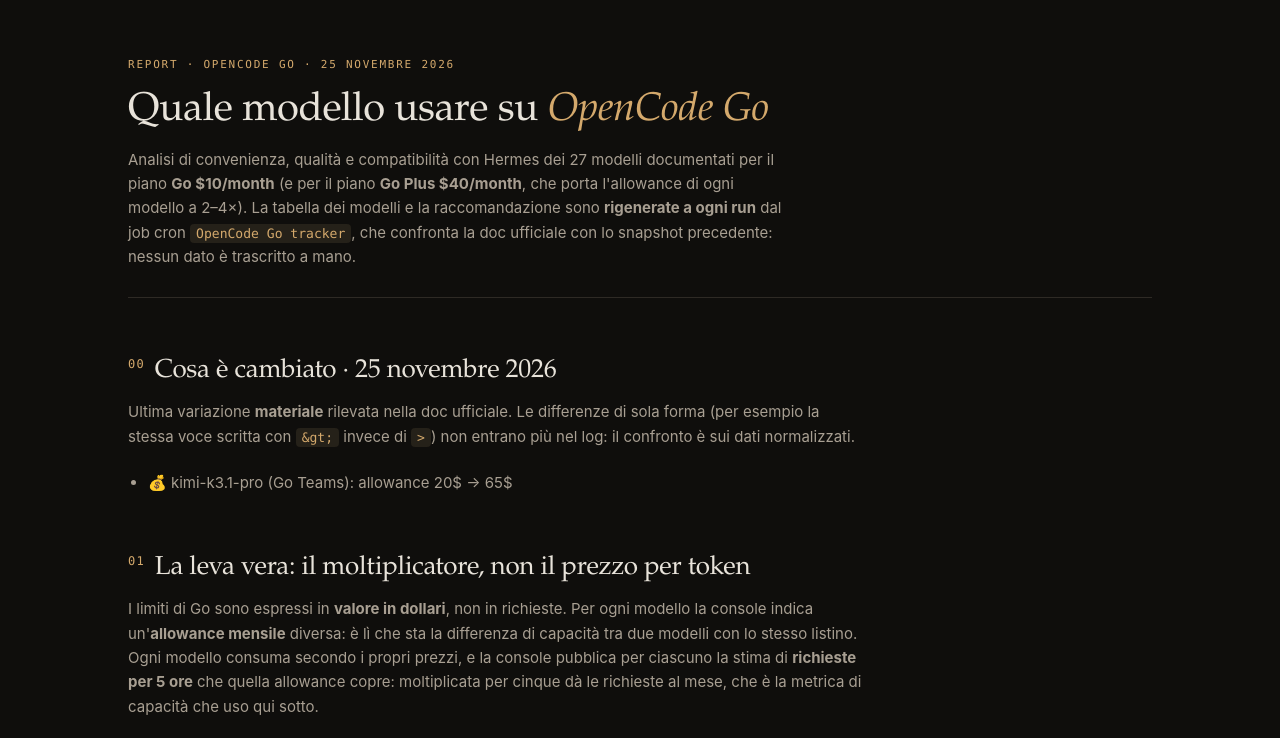
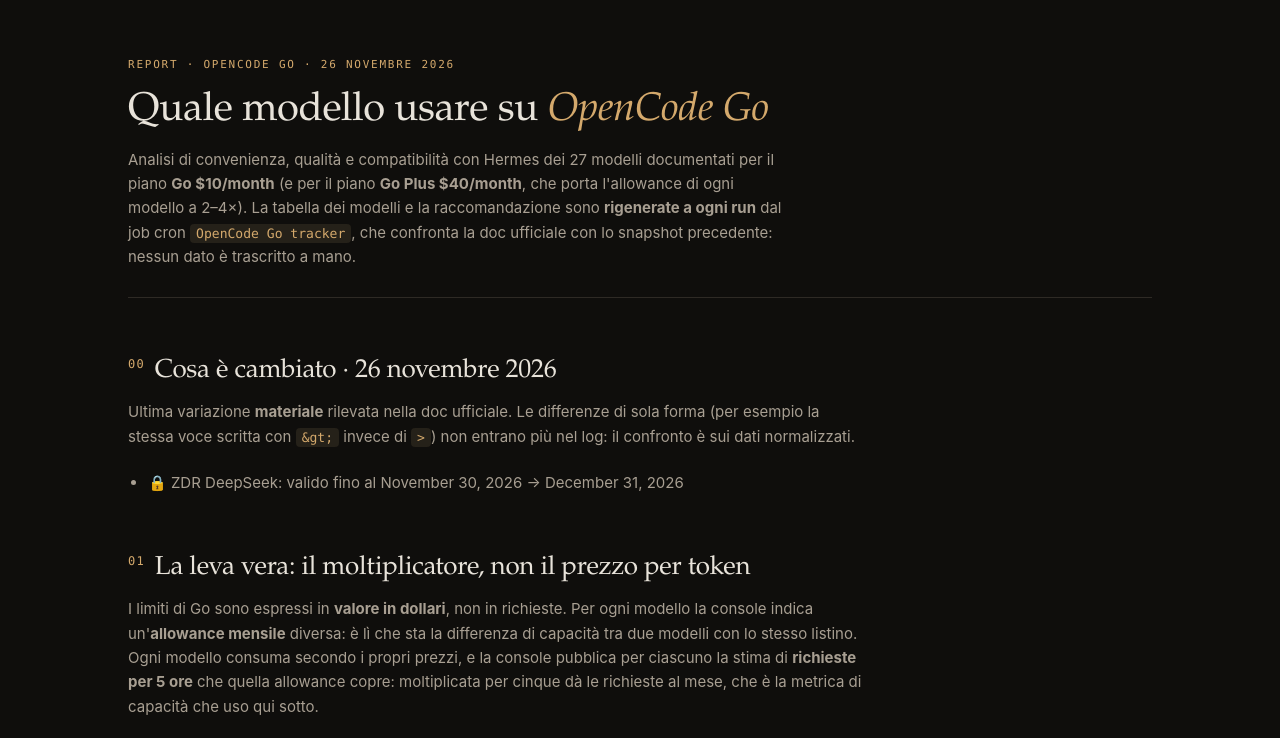
Before and after one commit to Lukather/opencode-go-report, a plain HTML site: page index.html in a window 1280 px wide. Shown: the top 738 px of the page. Drawn offline with Linux system fonts and the light colour scheme.

Commit message:
report: rigenerazione completa 2026-11-26

```diff
--- a/index.html
+++ b/index.html
@@ -3,7 +3,7 @@
 <head>
 <meta charset="utf-8">
 <meta name="viewport" content="width=device-width, initial-scale=1">
-<title>OpenCode Go — Guida alla scelta del modello · 25 novembre 2026</title>
+<title>OpenCode Go — Guida alla scelta del modello · 26 novembre 2026</title>
 <style>
   :root{
     --bg:#0f0e0c; --card:#181614; --card2:#1f1c19; --line:#2e2a25;
@@ -97,7 +97,7 @@
 <div class="wrap">
 
 <header>
-  <p class="kicker">Report · OpenCode Go · 25 novembre 2026</p>
+  <p class="kicker">Report · OpenCode Go · 26 novembre 2026</p>
   <h1>Quale modello usare su <em>OpenCode Go</em></h1>
   <p class="sub">Analisi di convenienza, qualità e compatibilità con Hermes dei 27 modelli documentati
   per il piano <b>Go $10/month</b> (e per il piano <b>Go Plus $40/month</b>, che porta l'allowance di ogni modello a 2–4×). La tabella dei modelli e la raccomandazione sono
@@ -107,9 +107,9 @@
 
 
 
-<h2><span class="n">00</span>Cosa è cambiato · 25 novembre 2026</h2>
+<h2><span class="n">00</span>Cosa è cambiato · 26 novembre 2026</h2>
 <p class="lede">Ultima variazione <b>materiale</b> rilevata nella doc ufficiale. Le differenze di sola forma (per esempio la stessa voce scritta con <code>&amp;gt;</code> invece di <code>&gt;</code>) non entrano più nel log: il confronto è sui dati normalizzati.</p>
-<ul><li>💰 kimi-k3.1-pro (Go Teams): allowance 20$ → 65$</li></ul>
+<ul><li>🔒 ZDR DeepSeek: valido fino al November 30, 2026 → December 31, 2026</li></ul>
 
 <h2><span class="n">01</span>La leva vera: il moltiplicatore, non il prezzo per token</h2>
 <p class="lede">I limiti di Go sono espressi in <b>valore in dollari</b>, non in richieste. Per ogni modello la console
@@ -131,7 +131,7 @@ meno gli stessi qualunque modello tu scelga. Le finestre dei limiti sono quote d
 
 <div class="note"><b>Listino identico, contratto diverso.</b> Rilevato automaticamente: la doc dichiara la stessa allowance solo dove OpenCode ha negoziato sconti di volume o capacità riservata. Fra due modelli con lo stesso prezzo, quello con l'allowance più alta dà più richieste a parità di spesa.<ul><li><b>DeepSeek V4.1 Flash 1017</b> e <b>MiniMax M3.1 Flash</b> hanno lo stesso listino (0,15/0,6 $/M) ma la prima vale <b>5×</b> l'allowance ($100 contro $20): 216.500 contro 19.400 richieste al mese.</li><li><b>GLM-5.3</b> e <b>GLM-5.2</b> hanno lo stesso listino (1,4/4,4 $/M) ma la prima vale <b>3,3×</b> l'allowance ($200 contro $60): 13.200 contro 3.960 richieste al mese.</li><li><b>Gemini 4 Argon</b> e <b>Kimi K3.1 Pro</b> hanno lo stesso listino (2/10 $/M) ma la prima vale <b>2×</b> l'allowance ($30 contro $15): 2.830 contro 735 richieste al mese.</li><li><b>Hy4</b> e <b>Hy4 preview</b> hanno lo stesso listino (0,83/2,5 $/M) ma la prima vale <b>2×</b> l'allowance ($60 contro $30): 13.550 contro 6.750 richieste al mese.</li></ul></div>
 <div class="note"><b>Gemelli di contratto.</b> Coppie con listino e allowance identici, differenziate solo dal modello: se una è misurata e l'altra no, la seconda è il candidato naturale da provare.<ul><li><b>Qwen3.8 Max</b> (67,7%) · <b>Grok 4.7</b> <span class="small">(qualità n/d)</span> — contratto identico ($15 di allowance, 2/6 $/M). Da testare: Grok 4.7 non ha ancora un punteggio misurato.</li><li><b>MiniMax-M3</b> (59%) · <b>LongCat 2.5</b> <span class="small">(qualità n/d)</span> — contratto identico ($60 di allowance, 0,3/1,2 $/M). Da testare: LongCat 2.5 non ha ancora un punteggio misurato.</li><li><b>GPT-6 Luna</b> <span class="small">(qualità n/d)</span> · <b>Claude Haiku 5.5</b> <span class="small">(qualità n/d)</span> — contratto identico ($15 di allowance, 0,1/0,5 $/M). Da testare: GPT-6 Luna, Claude Haiku 5.5 non ha ancora un punteggio misurato.</li><li><b>Muse Spark 1.2 Contributor</b> <span class="small">(qualità n/d)</span> · <b>Muse Spark 1.3 Contributor</b> <span class="small">(qualità n/d)</span> — contratto identico ($60 di allowance, 0,1/0,2 $/M). Da testare: Muse Spark 1.2 Contributor, Muse Spark 1.3 Contributor non ha ancora un punteggio misurato.</li></ul></div>
-<div class="note"><b>Promozioni in corso, con scadenza.</b> L'allowance mostrata in tabella è quella promozionale: alla scadenza il modello torna al valore base e la capacità può cambiare di colpo.<ul><li><b>Gemini 4 Argon</b> — The 50% discount applies <b>fino al 30 novembre 2026</b> (scade fra 5 giorni). Dopo torna al valore base: allowance attuale $30, 2.830 richieste/mese.</li></ul></div>
+<div class="note"><b>Promozioni in corso, con scadenza.</b> L'allowance mostrata in tabella è quella promozionale: alla scadenza il modello torna al valore base e la capacità può cambiare di colpo.<ul><li><b>Gemini 4 Argon</b> — The 50% discount applies <b>fino al 30 novembre 2026</b> (scade fra 4 giorni). Dopo torna al valore base: allowance attuale $30, 2.830 richieste/mese.</li></ul></div>
 
 <h3>Resto della lineup</h3>
 <div class="scroll">
@@ -185,7 +185,7 @@ a ogni run), più le verifiche fatte su questa installazione.</p>
 <h2><span class="n">06</span>Privacy, riepilogo per modello</h2>
 <p class="lede">Dati letti dalla tabella privacy della doc ufficiale a ogni run.</p>
 <div class="scroll"><table><thead><tr><th>Modelli</th><th>Training sui dati</th><th>Retention</th><th>Verdetto d'uso</th></tr></thead><tbody><tr><td>GLM-5.2, HungerG Free</td><td>Not used</td><td><span class="tag"></span></td><td>uso personale ok</td></tr><tr><td>DeepSeek V4 Pro, DeepSeek V4.1 Flash 1017, GLM-5.3, GLM-5.3-Flash, Hy3, Hy4, Hy4 flash Free, Hy4 preview, Kimi K2.7 Code, Kimi K3, Kimi K3.1 Pro, LongCat 2.5, MiMo-V2.6-Flash, MiMo-V2.6-Pro, MiniMax M3.1 Flash, MiniMax-M3, Qwen3.7 Plus, Qwen3.8 Flash, Qwen3.8 Max, Qwen4 Max, Step 5 Preview</td><td>Not used</td><td><span class="tag">0 days</span></td><td>uso personale ok</td></tr><tr><td>Beam Free, Claude Haiku 5.5, GPT-5.6 Luna, GPT-6 Luna, Grok 4.7</td><td>Not used</td><td><span class="tag">30 days</span></td><td>uso personale ok, evita contenuti sensibili</td></tr><tr><td>Gemini 4 Argon</td><td>Not used</td><td><span class="tag">55 days</span></td><td>uso personale ok</td></tr><tr><td>Iceman Contributor Free, Muse Spark 1.2 Contributor, Muse Spark 1.3 Contributor</td><td>Yes — <b>addestra sui tuoi dati</b></td><td><span class="tag no">Not ZDR</span></td><td>da escludere</td></tr></tbody></table></div>
-<div class="note"><b>Accordo ZDR DeepSeek.</b> La doc dichiara la validità fino al <b>30 novembre 2026</b>; l'accordo è rinnovato mensilmente, quindi la data va ricontrollata a ogni rinnovo. Il tracker la confronta a ogni run e la segnala nel log quando cambia.</div>
+<div class="note"><b>Accordo ZDR DeepSeek.</b> La doc dichiara la validità fino al <b>31 dicembre 2026</b>; l'accordo è rinnovato mensilmente, quindi la data va ricontrollata a ogni rinnovo. Il tracker la confronta a ogni run e la segnala nel log quando cambia.</div>
 
 
 
@@ -199,6 +199,7 @@ Fonti primarie: <code>opencode.ai/console/go</code> (allowance e lineup),
 <table>
 <thead><tr><th style="width:110px">Data</th><th>Cambiamenti rilevati</th></tr></thead>
 <tbody>
+<tr><td class="num">2026-11-26</td><td>🔒 ZDR DeepSeek: valido fino al November 30, 2026 → December 31, 2026</td></tr>
 <tr><td class="num">2026-11-25</td><td>💰 kimi-k3.1-pro (Go Teams): allowance 20$ → 65$</td></tr>
 <tr><td class="num">2026-11-24</td><td>➕ HungerG Free: nuovo nel listino — in 0, out 0, allowance illimitata*, — req/mese · 🔌 Relay: + gemini-decision-1, gemini-embedding-2, gpt-6-luna-decision, hungerg-free, jev-1.14, qwen3-embedding-8b, text-embedding-3-small</td></tr>
 <tr><td class="num">2026-11-23</td><td>➕ LongCat 2.5: nuovo nel listino — in 0,3, out 1,2, allowance $60, 57.000 req/mese · ➖ LongCat-2.0: rimosso dalla doc · ➖ LongCat 2.5 Free: rimosso dalla doc · 💰 glm-5.3 (Go): allowance 500$ → 200$ · 📊 glm-5.3: 33.000 → 13.200 richieste/mese · 💰 glm-5.3 (Go Teams): allowance 505$ → 205$ · 💰 glm-5.3 (Go Plus): allowance 1.000$ → 400$ · 📊 glm-5.3: 66.000 → 26.400 richieste/mese · 🔌 Relay: + longcat-2.5 · − longcat-2.0, longcat-2.5-free</td></tr>
@@ -242,7 +243,7 @@ Fonti primarie: <code>opencode.ai/console/go</code> (allowance e lineup),
 </div>
 
 <footer>
-Report rigenerato il <b>25 novembre 2026</b> da uno script Python: nessun testo è scritto a mano.<br>
+Report rigenerato il <b>26 novembre 2026</b> da uno script Python: nessun testo è scritto a mano.<br>
 · opencode.ai/console/go — lineup, allowance in $ per piano e stime richieste per 5 ore (fonte primaria, letta a ogni run)<br>· opencode.ai/inference/go/v1/models — prezzi per token, scaglioni di contesto, finestre peak, training e ZDR (fonte primaria)<br>· opencode.ai/docs/console/go — piani Go / Go Plus / Go Teams, client supportati, retention e scadenza ZDR (fonte primaria)<br>· models.dev (provider opencode-go) — contesto, data di rilascio, descrizione, stato di deprecazione<br>· opencode.ai/zen/go/v1/models — catalogo realmente servito dal relay (un modello assente da qui è deprecato)<br>· opencode.ai/zen/go/v1/usage — consumo della subscription (5 ore, settimanale, mensile)<br>· llm-stats / morphllm SWE-bench Pro — aggregato vendor e terzi, agosto 2026<br>· aicodingdaily — comparativa su harness OpenCode con 4 progetti reali, 3 settembre 2026<br><br>
 I benchmark di terze parti sono rilevati su harness diversi: non confrontabili al punto percentuale. Le stime di richieste al mese sono quelle pubblicate dalla doc ufficiale.
 </footer>
```
